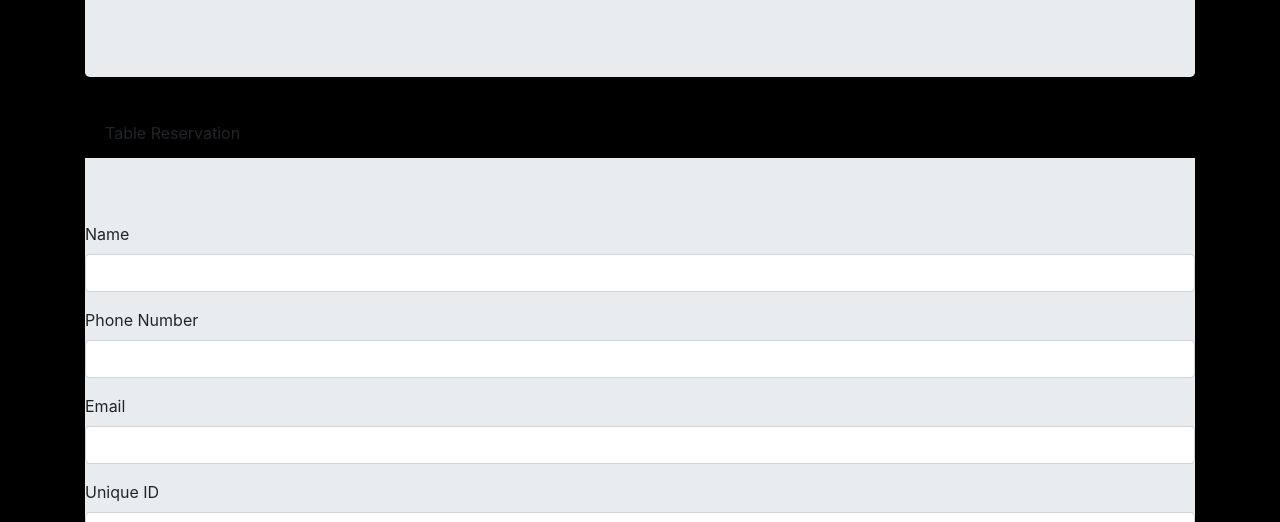
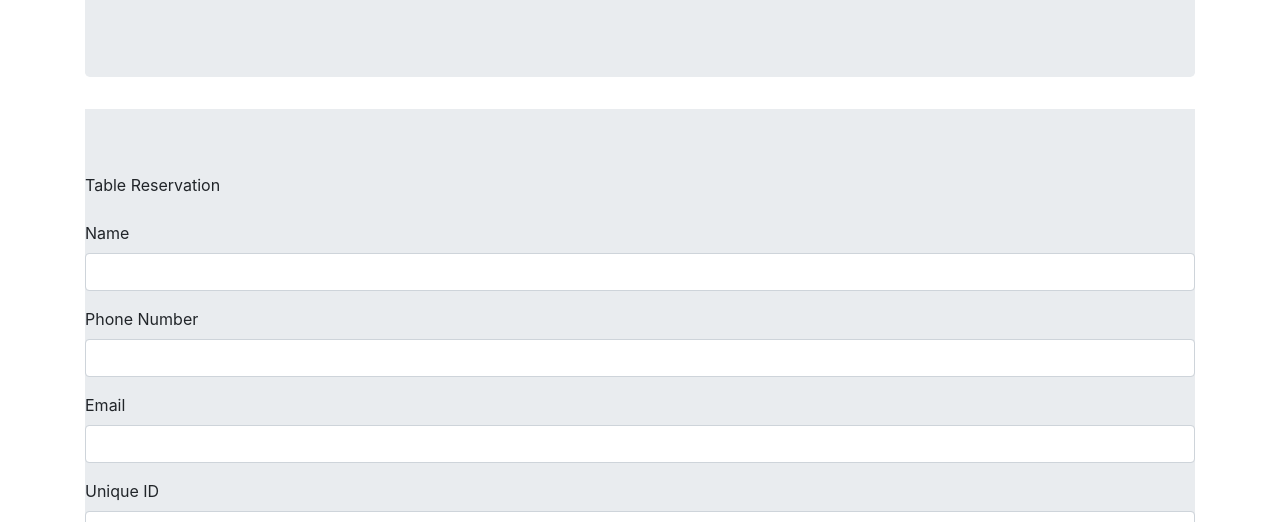
Before and after one commit to collintegral/hot-restaurant, a website: page reserve.html in a window 1280 px wide. Shown: the part 278-800 px from the top of the page. Drawn offline with nearby package versions, Linux system fonts and the light colour scheme.

Commit message:
updated css

```diff
--- a/reserve.html
+++ b/reserve.html
@@ -34,12 +34,13 @@
 
   <!--Form-->
   <div class="container">
-    <div class="card-header">
-      Table Reservation
-    </div>
-    <div class="jumbotron jumbotron-fluid">
-      <form >
-        <div id="inputf" class="form-group">
+    <div  class="jumbotron jumbotron-fluid">
+        <div class="header">
+            Table Reservation
+          </div>
+          <br>
+      <form id="inputf" >
+        <div  class="form-group">
           <label for="exampleFormControlInput1">Name</label>
           <input type="name" class="form-control" id="exampleFormControlInput1" placeholder="">
         </div>
--- a/styles.css
+++ b/styles.css
@@ -1,3 +1,6 @@
 body{
-background-color:black;
+
 };
+#inputf{
+margin: 5px;
+};
```
